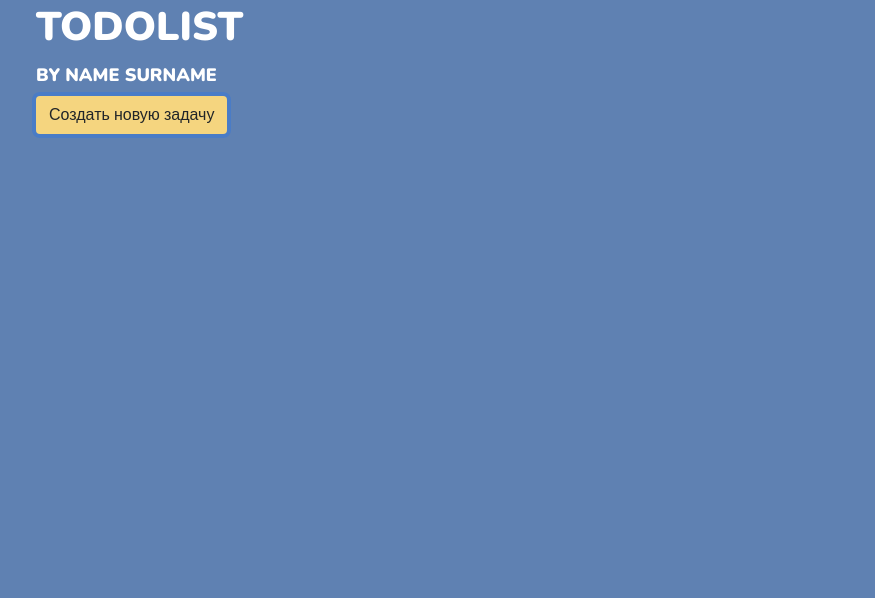
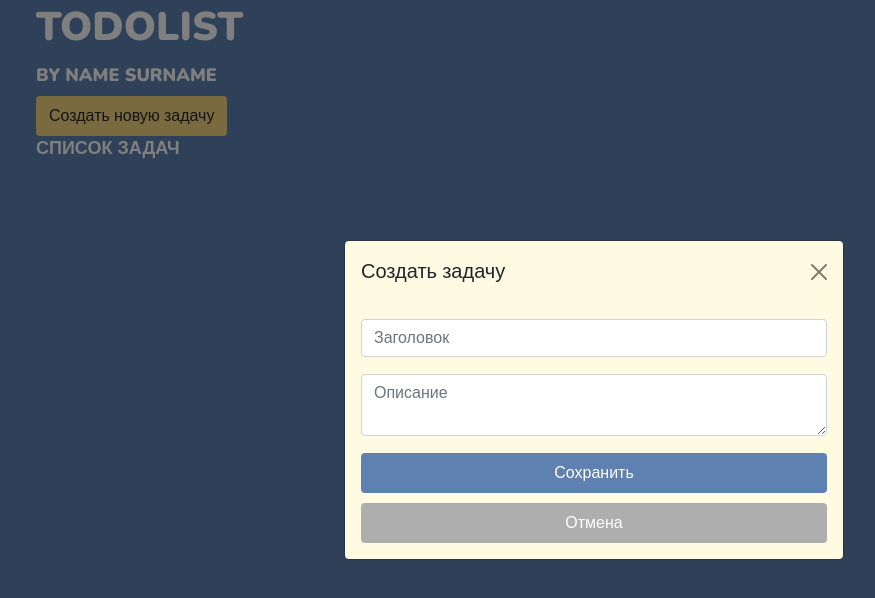
Before and after one commit to JenerikMusaeva/4-exam, a plain HTML site: page index.html in a window 1280 px wide. Both pictures are taken after a click on the button "Создать новую задачу". Shown: the whole page, without its empty margins (46-921 px from the left). Drawn offline with nearby package versions, Linux system fonts and the light colour scheme.

Commit message:
add modal window  for create task

```diff
--- a/index.html
+++ b/index.html
@@ -1,32 +1,91 @@
 <!DOCTYPE html>
 <html lang="en">
   <head>
-  <meta charset="UTF-8">
-  <meta http-equiv="X-UA-Compatible" content="IE=edge">
-  <meta name="viewport" content="width=device-width, initial-scale=1.0">
+    <meta charset="UTF-8" />
+    <meta http-equiv="X-UA-Compatible" content="IE=edge" />
+    <meta name="viewport" content="width=device-width, initial-scale=1.0" />
     <title>To do list</title>
 
-  <link href="https://cdn.jsdelivr.net/npm/bootstrap@5.0.0-beta1/dist/css/bootstrap.min.css" rel="stylesheet" integrity="sha384-giJF6kkoqNQ00vy+HMDP7azOuL0xtbfIcaT9wjKHr8RbDVddVHyTfAAsrekwKmP1" crossorigin="anonymous">
+    <link
+      href="https://cdn.jsdelivr.net/npm/bootstrap@5.0.0-beta1/dist/css/bootstrap.min.css"
+      rel="stylesheet"
+      integrity="sha384-giJF6kkoqNQ00vy+HMDP7azOuL0xtbfIcaT9wjKHr8RbDVddVHyTfAAsrekwKmP1"
+      crossorigin="anonymous"
+    />
 
-  <link rel="stylesheet" href="style.css">
+    <link rel="stylesheet" href="style.css" />
   </head>
   <body>
     <div class="container">
       <h1 class="title">todolist</h1>
       <h2 class="title-author">by name surname</h2>
 
-    <button type="button" id="btn-create-task" class="btn btn-create-task">Создать новую задачу</button>
+      <button
+        type="button"
+        class="btn btn-create-task"
+        data-bs-toggle="modal"
+        data-bs-target="#createTaskModal"
+      >
+        Создать новую задачу
+      </button>
 
-
-
-
-
+      <div
+        class="modal fade"
+        id="createTaskModal"
+        tabindex="-1"
+        aria-labelledby="exampleModalLabel"
+        aria-hidden="true"
+      >
+        <div class="modal-dialog modal-dialog-centered">
+          <div class="modal-content">
+            <div class="modal-header">
+              <h5 class="modal-title" id="exampleModalLabel">Создать задачу</h5>
+              <button
+                type="button"
+                class="btn-close"
+                data-bs-dismiss="modal"
+                aria-label="Close"
+              ></button>
             </div>
 
+            <div class="modal-body">
+              <div class="form-group">
+                <input
+                  name="task-title"
+                  type="text"
+                  class="form-control"
+                  id="task-title"
+                  placeholder="Заголовок"
+                />
+              </div>
 
+              <div class="form-group">
+                <textarea
+                  class="form-control"
+                  name="task-description"
+                  id="task-description"
+                  placeholder="Описание"
+                ></textarea>
+              </div>
 
+              <div class="errors"></div>
 
+              <button type="button" id="saveTask" class="btn col-12">Сохранить</button>
+              <button type="button" class="btn btn-cancel col-12" data-bs-dismiss="modal">
+                Отмена
+              </button>
+            </div>
+          </div>
+        </div>
+      </div>
 
-  <script src="https://cdn.jsdelivr.net/npm/bootstrap@5.0.0-beta1/dist/js/bootstrap.bundle.min.js" integrity="sha384-ygbV9kiqUc6oa4msXn9868pTtWMgiQaeYH7/t7LECLbyPA2x65Kgf80OJFdroafW" crossorigin="anonymous"></script>
+      <h2 class="title-list">Список задач</h2>
+    </div>
+
+    <script
+      src="https://cdn.jsdelivr.net/npm/bootstrap@5.0.0-beta1/dist/js/bootstrap.bundle.min.js"
+      integrity="sha384-ygbV9kiqUc6oa4msXn9868pTtWMgiQaeYH7/t7LECLbyPA2x65Kgf80OJFdroafW"
+      crossorigin="anonymous"
+    ></script>
   </body>
 </html>
--- a/style.css
+++ b/style.css
@@ -13,7 +13,7 @@ body {
   color: #FFFFFF;
 }
 
-.title-author {
+.title-author, .title-list {
   font-weight: 900;
   font-size: 18px;
   line-height: 25px;
@@ -21,6 +21,35 @@ body {
   color: #FFFFFF;
 }
 
+.btn {
+  height: 40px;
+}
+
 .btn-create-task {
   background-color: #F5D57F;
 }
+
+.modal-content {
+  background-color: #FFFBE3;
+}
+
+.modal-header {
+  border-bottom: none;
+}
+
+#saveTask {
+  background-color: #5F81B2;
+  font-size: 16px;
+  line-height: 22px;
+  color: #FFFFFF;
+  margin-bottom: 10px;
+}
+
+.btn-cancel {
+  background-color: #AEAEAE;
+  color: #FFFFFF;
+}
+
+.form-group {
+  margin-bottom: 17px;
+}
```
Lines whose indentation alone changed are shown as unchanged.
